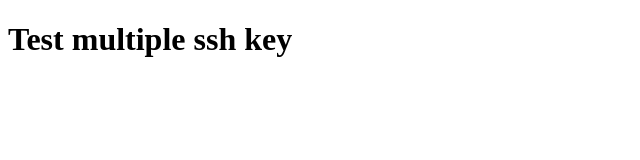
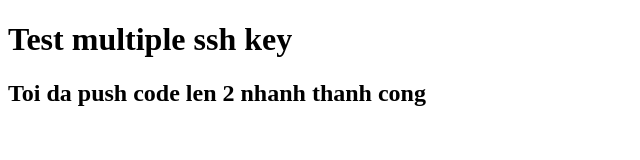
Before and after one commit to Sotatek-HaiNguyen4/test-multiple-ssh-hai.nguyen4, a plain HTML site: page index.html in a window 1280 px wide. Shown: the whole page, without its empty margins (0-640 px from the left). Drawn offline with Linux system fonts and the light colour scheme.

Commit message:
update text

```diff
--- a/index.html
+++ b/index.html
@@ -10,6 +10,7 @@
 
 <body>
     <h1>Test multiple ssh key</h1>
+    <h2>Toi da push code len 2 nhanh thanh cong</h2>
 </body>
 
 </html>
```
